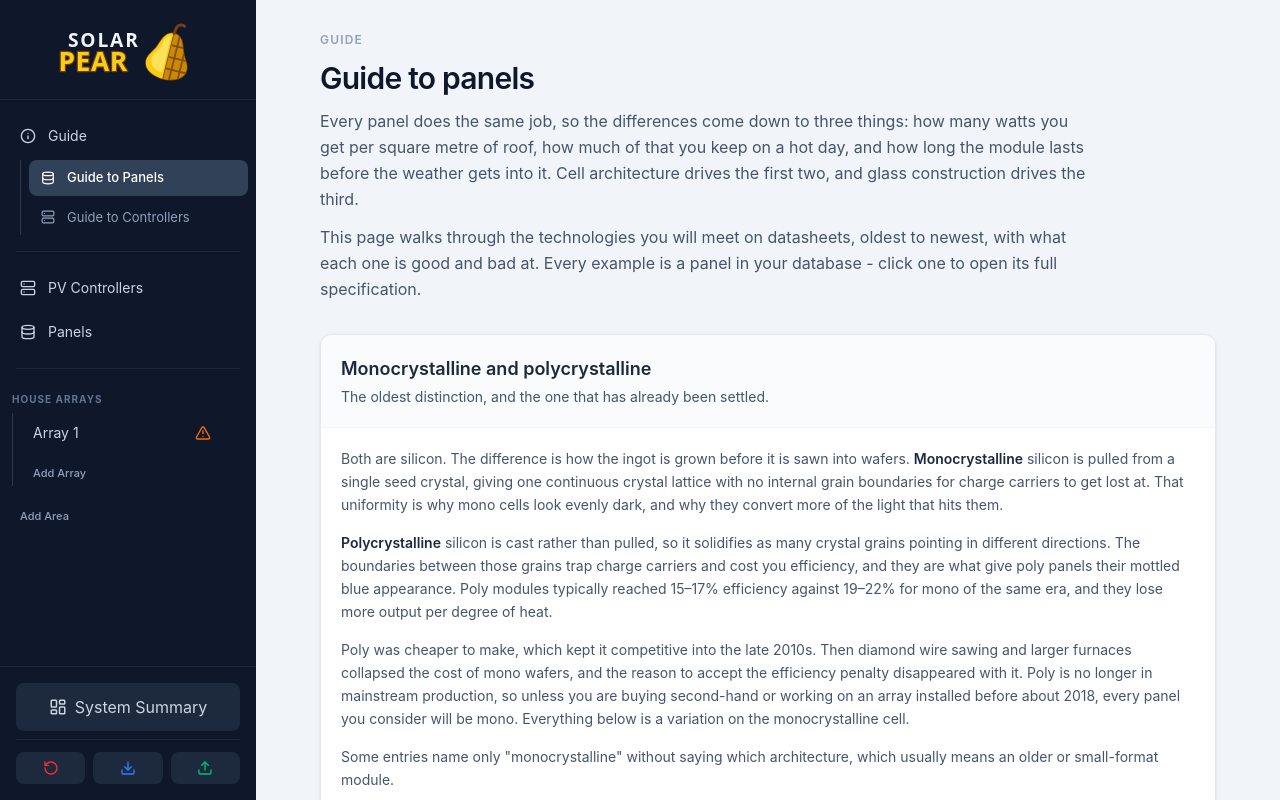
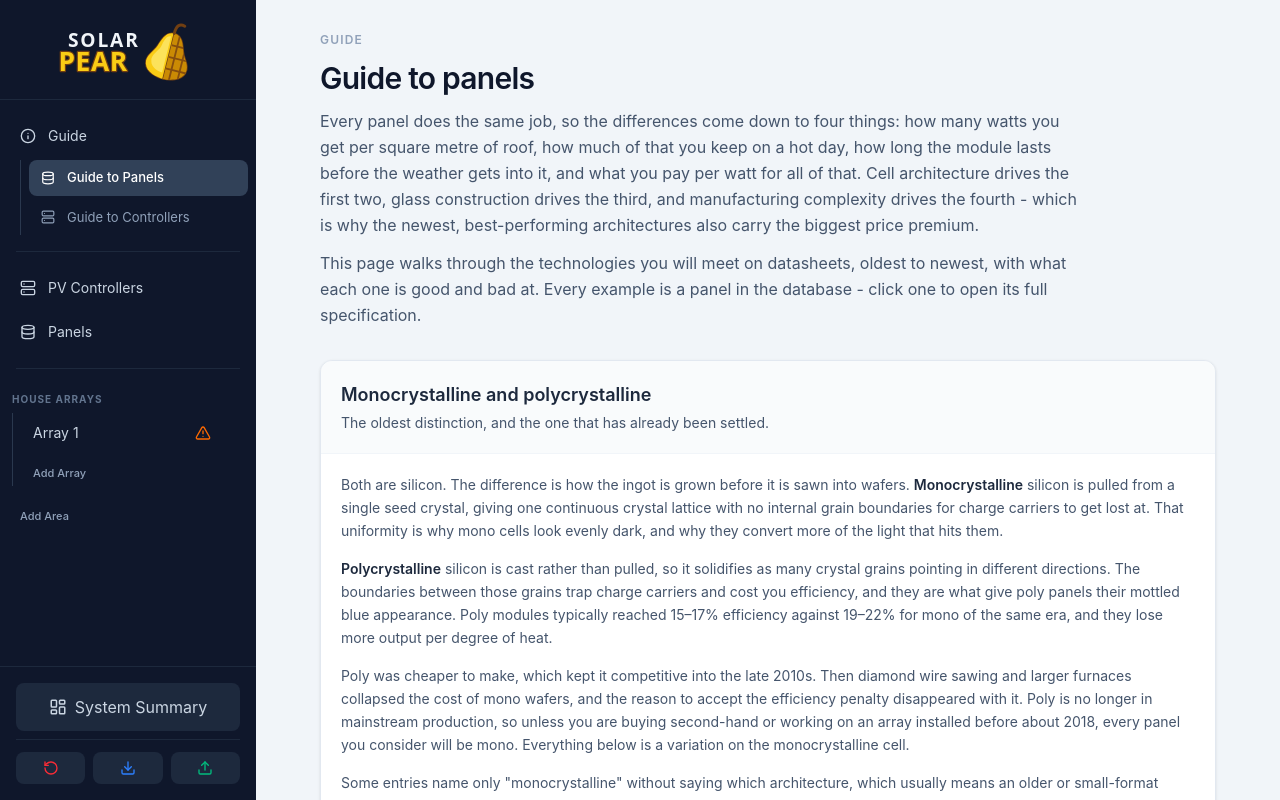
Before and after one commit to GryphonR/Solar-Pear, a React (Vite) app: page / in a window 1280 px wide. Both pictures are taken after a click on the button "Guide to Panels". Built offline with nearby package versions, Linux system fonts and the light colour scheme.

Commit message:
Clarify panels guide intro to include cost per watt.
Frame technology trade-offs as four factors, including price premium, and say examples come from the database.

```diff
--- a/src/views/PanelsGuideView.jsx
+++ b/src/views/PanelsGuideView.jsx
@@ -129,14 +129,17 @@ export default function PanelsGuideView() {
         <div className="max-w-4xl mx-auto space-y-8 pb-12">
             <GuidePageHeader eyebrow="Guide" title="Guide to panels">
                 <p>
-                    Every panel does the same job, so the differences come down to three things: how
+                    Every panel does the same job, so the differences come down to four things: how
                     many watts you get per square metre of roof, how much of that you keep on a hot
-                    day, and how long the module lasts before the weather gets into it. Cell
-                    architecture drives the first two, and glass construction drives the third.
+                    day, how long the module lasts before the weather gets into it, and what you pay
+                    per watt for all of that. Cell architecture drives the first two, glass
+                    construction drives the third, and manufacturing complexity drives the fourth -
+                    which is why the newest, best-performing architectures also carry the biggest
+                    price premium.
                 </p>
                 <p>
                     This page walks through the technologies you will meet on datasheets, oldest to
-                    newest, with what each one is good and bad at. Every example is a panel in your
+                    newest, with what each one is good and bad at. Every example is a panel in the
                     database - click one to open its full specification.
                 </p>
             </GuidePageHeader>
```
